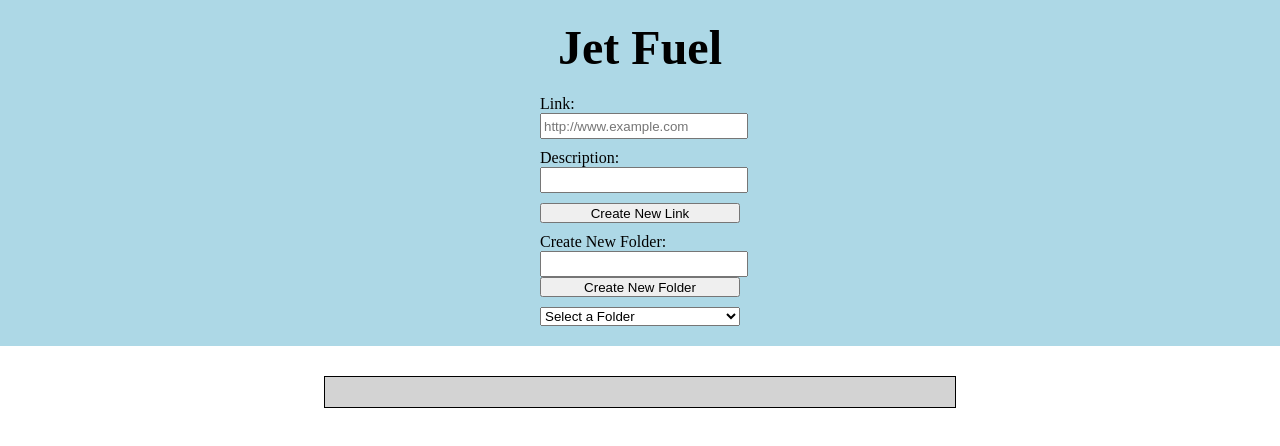
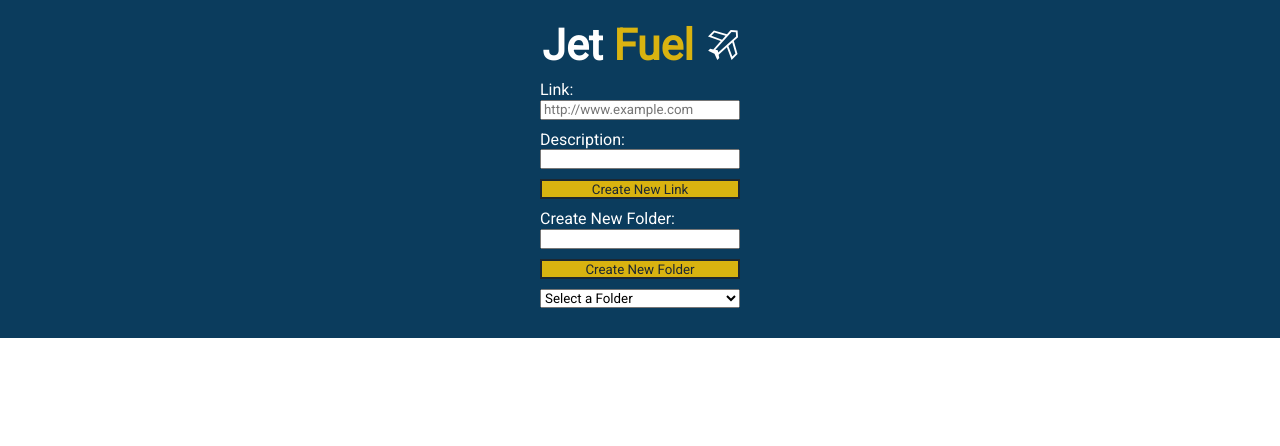
Before and after one commit to jsullivan5/jet-fuel, a website: page public/index.html in a window 1280 px wide. Drawn offline with nearby package versions, Linux system fonts and the light colour scheme; no server answers.

Commit message:
Add CSS styling.

```diff
--- a/public/index.html
+++ b/public/index.html
@@ -3,12 +3,17 @@
   <head>
     <meta charset="utf-8">
     <title>Jet Fuel</title>
+    <link href="https://fonts.googleapis.com/css?family=Roboto" rel="stylesheet">
     <link rel="stylesheet" href="./styles.css">
     <script src="https://ajax.googleapis.com/ajax/libs/jquery/3.2.1/jquery.min.js"></script>
   </head>
   <body>
     <header>
-      <h1>Jet Fuel</h1>
+      <div id="header-wrapper">
+        <div id="logo-wrapper">
+          <h1>Jet <span>Fuel</span></h1>
+          <img src="airplane.svg" alt="airplane icon" id="logo">
+      </div>
         <form id="new-link" action="index.html" method="post">
           <label for="link">
             Link:
@@ -29,12 +34,13 @@
             <label for="create-folder">
               Create New Folder:
               <input id="folder-name" type="text" name="create-folder" value="">
+            </label>
             <input id="folder-submit" type="submit" name="create-folder" value="Create New Folder">
-          </label>
           <select id="folder-select" name="folder-select">
             <option value="0">Select a Folder</option>
           </select>
         </form>
+      </div>
     </header>
     <main>
       <div class="user-data-wrapper">
--- a/public/styles.css
+++ b/public/styles.css
@@ -1,18 +1,47 @@
-html, body {
+/*color scheme
+prussian blue: #0B3C5D
+yellow: #D9B310
+light blue: #328CC1
+ivory black: #1D2731 */
+
+* {
   box-sizing: border-box;
+  font-family: 'Roboto', sans-serif;
   margin: 0;
 }
 
 header {
-  background-color: lightblue;
+  background-color: #0B3C5D;
   text-align: center;
   padding: 20px;
   margin-bottom: 30px;
 }
 
+#header-wrapper {
+  display: flex;
+  flex-direction: column;
+  width: 200px;
+  margin: 0 auto;
+}
+
+#header-wrapper input[type=submit] {
+  align-items: center;
+  justify-content: center;
+}
+
 h1 {
-  font-size: 3em;
-  margin: 0 0 20px 0;
+  display: inline;
+  font-size: 43px;
+  margin: 0 10px 20px 0;
+  color: #FFF;
+}
+
+h1 span {
+  color: #D9B310;
+}
+
+#logo {
+  width: 30px
 }
 
 header form {
@@ -20,14 +49,16 @@ header form {
 }
 
 label {
+  color: #FFF;
   display: block;
   margin: 10px auto;
   width: 200px;
 }
 
 header input {
-  width: 200px;
+  width: 100%;
   height: 20px;
+  align-self: center;
 }
 
 .url-error {
@@ -35,9 +66,15 @@ header input {
   text-align: center;
 }
 
+input[type=submit] {
+  border: 2px solid #1D2731;
+  background-color: #D9B310;
+  color: #1D2731;
+}
+
 #folder-select {
   display: block;
-  margin: 0 auto;
+  margin: 10px auto;
   width: 200px;
 }
 
@@ -46,9 +83,8 @@ header input {
   text-align: center;
 }
 
-nav {
-  text-align: center;
-  margin: 20px 0;
+main {
+  height: 50%;
 }
 
 .user-data-wrapper {
@@ -57,10 +93,17 @@ nav {
 }
 
 section {
-  background-color: lightgray;
-  border: 1px solid black;
   padding: 15px;
-  overflow-y: scroll;
+
+}
+
+.card {
+  background-color: #1D2731;
+  color: white;
+  display: flex;
+  justify-content: space-between;
+  padding: 20px;
+  margin: 20px 0;
 }
 
 #user-folders {
@@ -69,4 +112,6 @@ section {
 
 #user-links {
   width: 600px;
+  height: 50vh;
+  overflow-y: scroll;
 }
```
Also changed, not shown: public/airplane.svg (added). Lines whose indentation alone changed are shown as unchanged.
